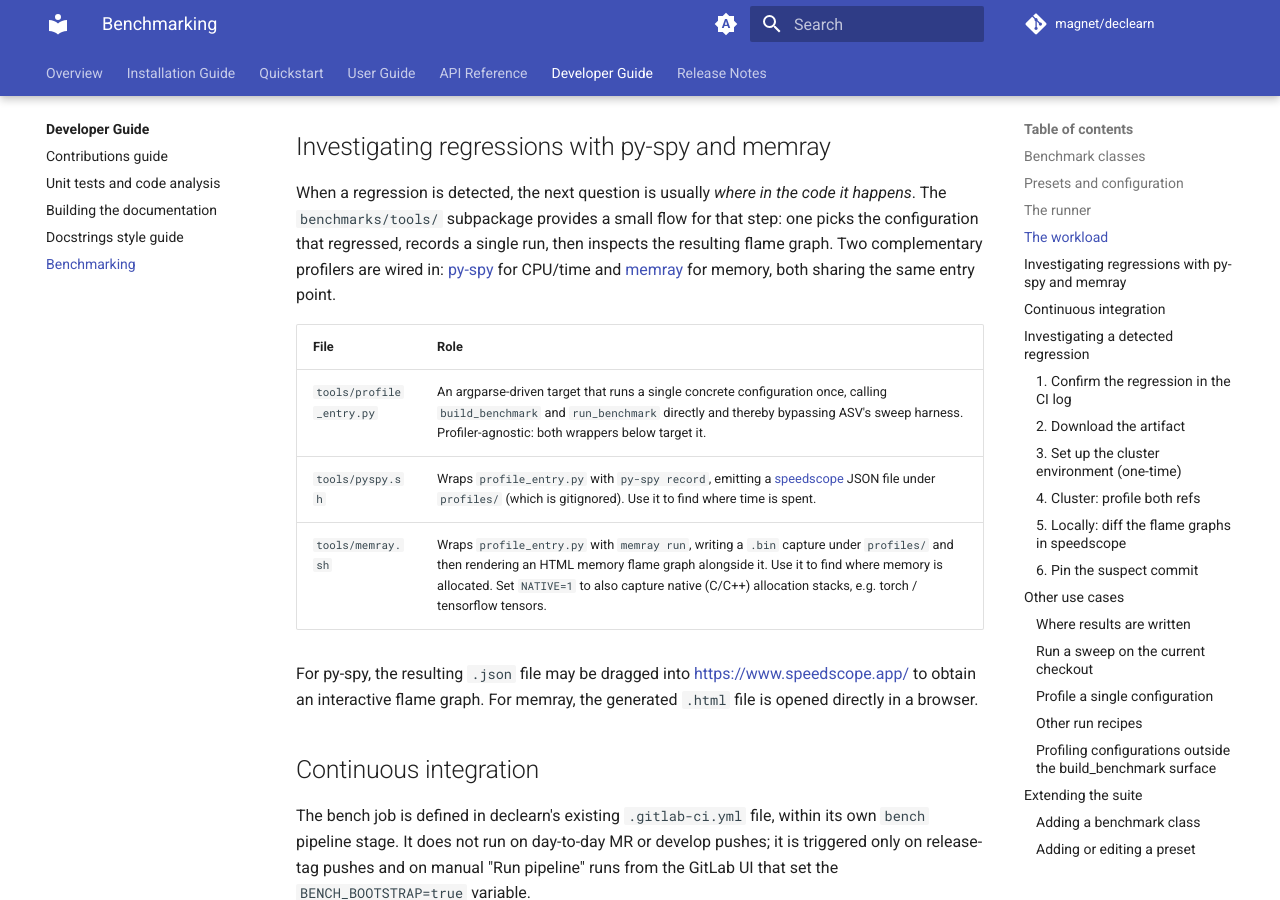
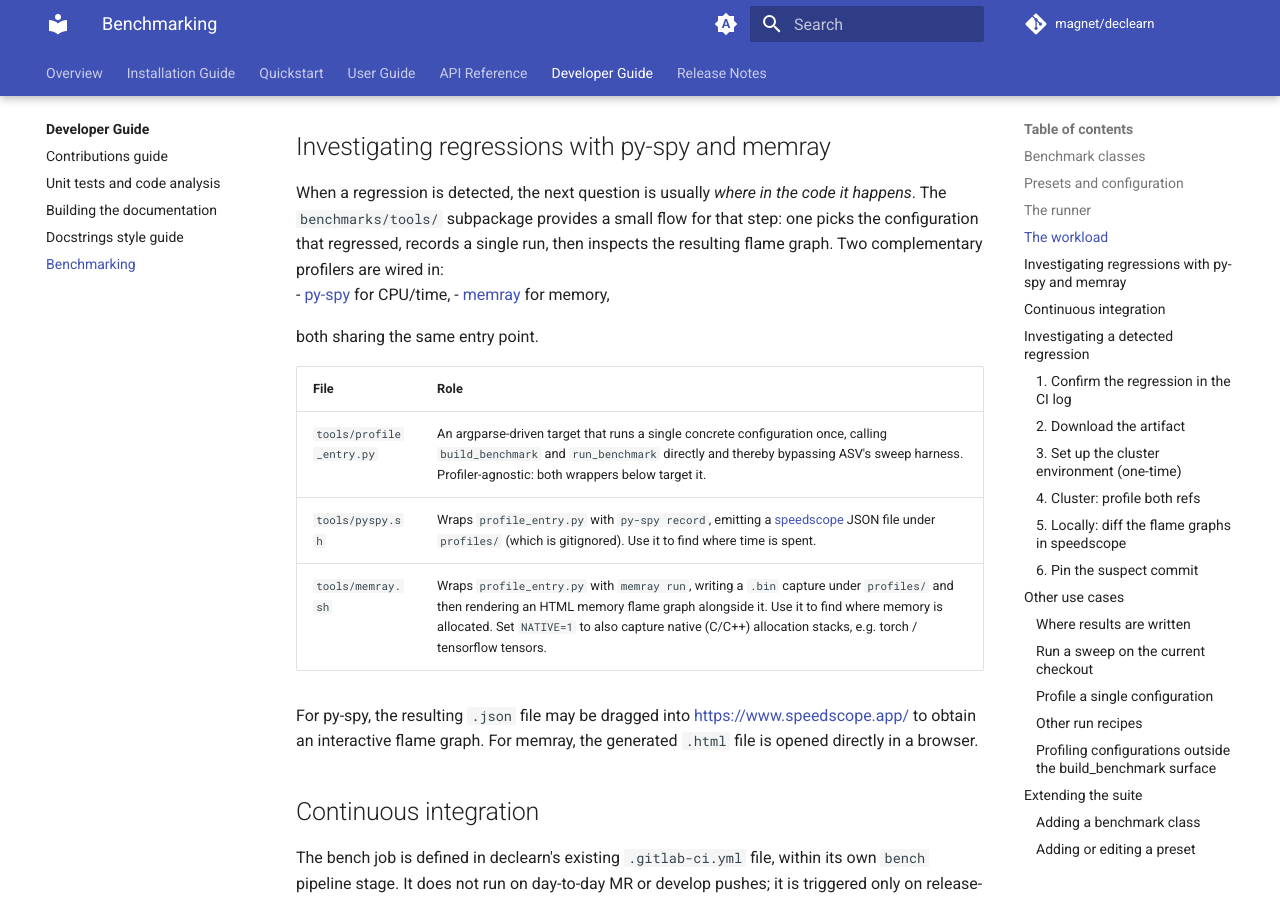
Before and after one commit to DecLearn/declearn, an MkDocs documentation site: the page built from docs/devs-guide/benchmarks.md, in a window 1280 px wide and 900 px high, scrolled down 3262 px. Built offline with MkDocs 1.6.1 and Material for MkDocs 9.7.7, drawn with Linux system fonts in a browser that asks for light colours; the version menu is left out.

Commit message:
fix docs

```diff
--- a/docs/devs-guide/benchmarks.md
+++ b/docs/devs-guide/benchmarks.md
@@ -123,8 +123,10 @@ When a regression is detected, the next question is usually *where in
 the code it happens*. The `benchmarks/tools/` subpackage provides a small
 flow for that step: one picks the configuration that regressed, records a
 single run, then inspects the resulting flame graph. Two complementary
-profilers are wired in: [py-spy](https://github.com/benfred/py-spy) for
-CPU/time and [memray](https://github.com/bloomberg/memray) for memory,
+profilers are wired in:
+  - [py-spy](https://github.com/benfred/py-spy) for CPU/time,
+  - [memray](https://github.com/bloomberg/memray) for memory,
+
 both sharing the same entry point.
 
 | File | Role |
```
